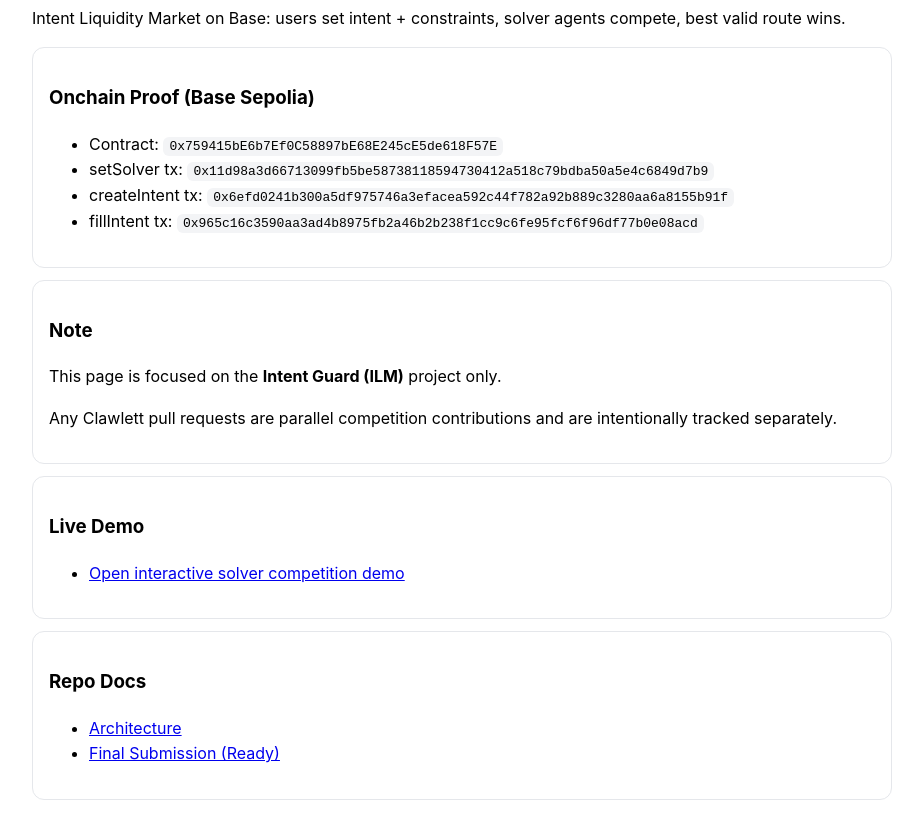
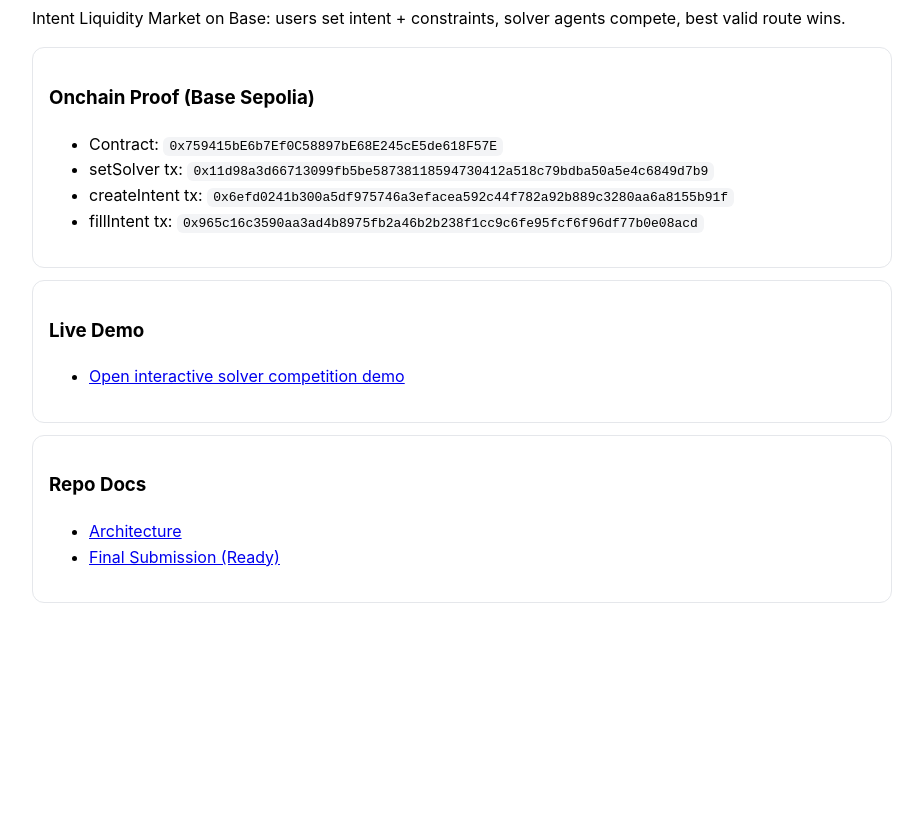
Before and after one commit to dolepee/ilm-intent-router, a plain HTML site: page docs/index.html in a window 1280 px wide. Shown: the part 107-946 px from the top of the page, without its empty margins (178-1101 px from the left). After the commit the page ends 800 px from the top, so only its background shows below. Drawn offline with Linux system fonts and the light colour scheme.

Commit message:
Remove Clawlett note from main page

```diff
--- a/docs/index.html
+++ b/docs/index.html
@@ -24,13 +24,7 @@
     </ul>
   </div>
 
-  <div class="card">
-    <h3>Note</h3>
-    <p>This page is focused on the <strong>Intent Guard (ILM)</strong> project only.</p>
-    <p>Any Clawlett pull requests are parallel competition contributions and are intentionally tracked separately.</p>
-  </div>
-
-  <div class="card">
+<div class="card">
     <h3>Live Demo</h3>
     <ul>
       <li><a href="./demo.html">Open interactive solver competition demo</a></li>
```
